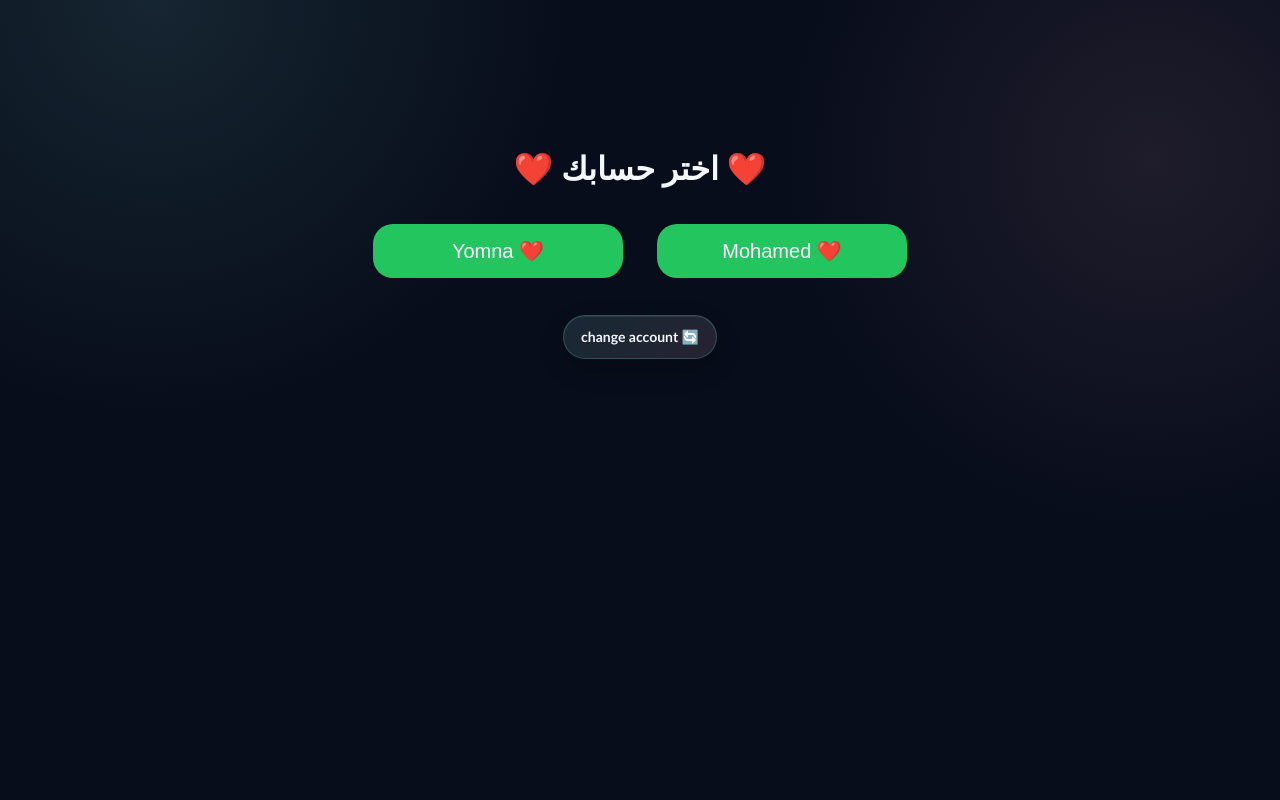
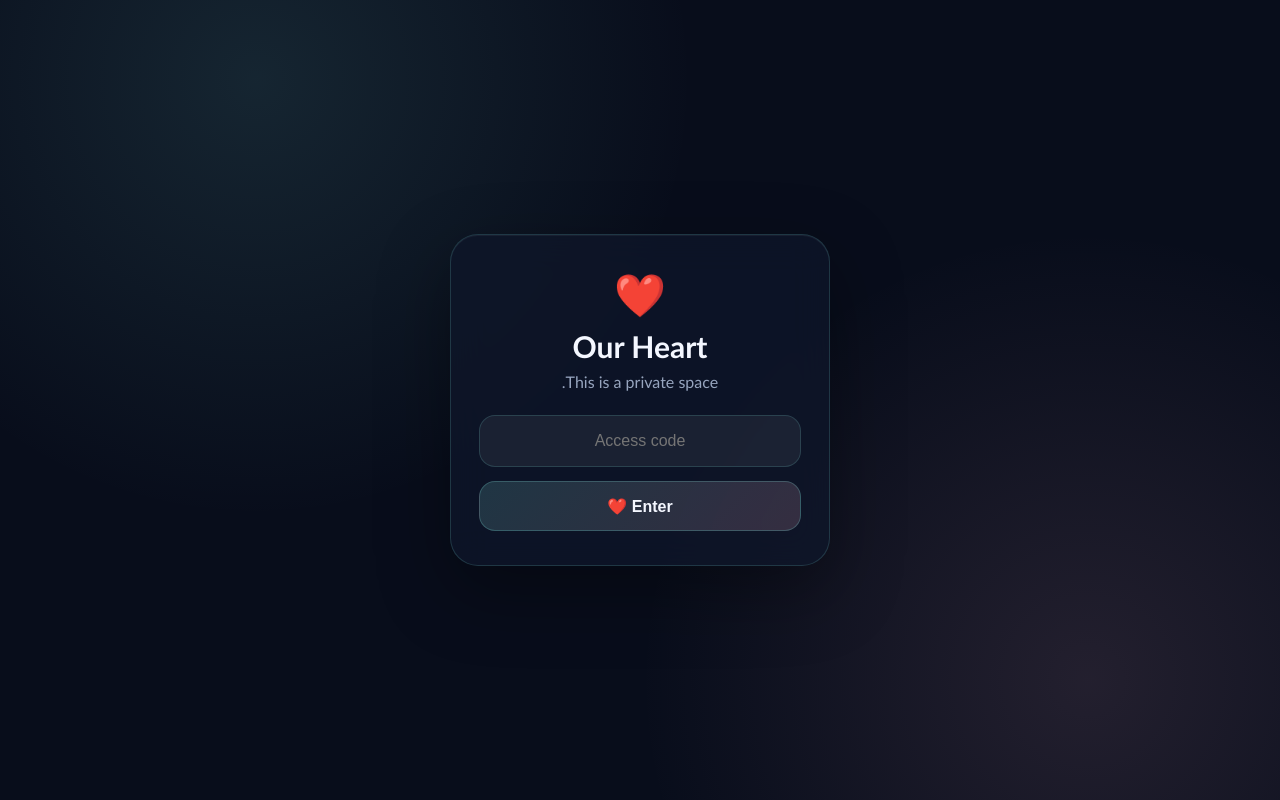
Before and after one commit to Mohamedtarek100/our-heart, a website: page index.html in a window 1280 px wide. Drawn offline with Linux system fonts and the light colour scheme; no server answers.

Commit message:
Add private access gate and refresh assets

```diff
--- /dev/null
+++ b/access.js
@@ -0,0 +1,138 @@
+const ACCESS_CODE_HASH =
+  "4a1c33367c51b50488ef25a30719ee7d5a2781cb7b67ccdcc06d49e6be844e67";
+
+const ACCESS_STORAGE_KEY = "ourHeartAccessGrantedAt";
+const ACCESS_DURATION = 24 * 60 * 60 * 1000;
+
+const mainApp = document.getElementById("mainApp");
+const userSelector = document.getElementById("userSelector");
+
+function hasValidAccess() {
+  const timestamp = Number(localStorage.getItem(ACCESS_STORAGE_KEY));
+
+  if (!timestamp) return false;
+
+  const valid = Date.now() - timestamp < ACCESS_DURATION;
+
+  if (!valid) {
+    localStorage.removeItem(ACCESS_STORAGE_KEY);
+  }
+
+  return valid;
+}
+
+function showAppShell() {
+  document.getElementById("accessGate")?.remove();
+
+  if (userSelector) {
+    userSelector.style.display = "block";
+  }
+
+  if (mainApp) {
+    mainApp.style.display =
+      localStorage.getItem("currentUser") ? "block" : "none";
+  }
+
+  import("./app.js?v=3.2");
+}
+
+async function sha256(text) {
+  const data = new TextEncoder().encode(text);
+  const hashBuffer = await crypto.subtle.digest("SHA-256", data);
+
+  return [...new Uint8Array(hashBuffer)]
+    .map(byte => byte.toString(16).padStart(2, "0"))
+    .join("");
+}
+
+function createAccessGate() {
+  userSelector.style.display = "none";
+  mainApp.style.display = "none";
+
+  const gate = document.createElement("div");
+
+  gate.id = "accessGate";
+
+  gate.innerHTML = `
+    <div class="accessCard">
+      <div class="accessHeart">❤️</div>
+
+      <h1>Our Heart</h1>
+
+      <p class="accessSubtitle">
+        This is a private space.
+      </p>
+
+      <div class="accessInputWrap">
+        <input
+          id="accessCodeInput"
+          type="password"
+          inputmode="text"
+          autocomplete="off"
+          placeholder="Access code"
+          aria-label="Access code"
+        >
+      </div>
+
+      <button id="accessSubmit" type="button">
+        Enter ❤️
+      </button>
+
+      <p id="accessError" class="accessError" hidden>
+        Incorrect access code.
+      </p>
+    </div>
+  `;
+
+  document.body.appendChild(gate);
+
+  const input = document.getElementById("accessCodeInput");
+  const button = document.getElementById("accessSubmit");
+  const error = document.getElementById("accessError");
+
+  async function submitCode() {
+    const code = input.value.trim();
+
+    if (!code) return;
+
+    const hash = await sha256(code);
+
+    if (hash === ACCESS_CODE_HASH) {
+      localStorage.setItem(
+        ACCESS_STORAGE_KEY,
+        String(Date.now())
+      );
+
+      showAppShell();
+      return;
+    }
+
+    error.hidden = false;
+    input.value = "";
+    input.focus();
+
+    gate
+      .querySelector(".accessCard")
+      ?.classList.remove("access-shake");
+
+    requestAnimationFrame(() => {
+      gate
+        .querySelector(".accessCard")
+        ?.classList.add("access-shake");
+    });
+  }
+
+  button.addEventListener("click", submitCode);
+
+  input.addEventListener("keydown", (event) => {
+    if (event.key === "Enter") {
+      submitCode();
+    }
+  });
+}
+
+if (hasValidAccess()) {
+  showAppShell();
+} else {
+  createAccessGate();
+}
--- a/index.html
+++ b/index.html
@@ -278,8 +278,8 @@ id="recordBtn"
 
 <script
 type="module"
-src="app.js?v=3.2"
->
+src="access.js?v=1"
+></script>
 
 </script>
 
--- a/style.css
+++ b/style.css
@@ -474,3 +474,145 @@ body {
 	#sendBtn, #recordBtn { width: 48%; font-size: 14px; }
 	#changeAccountButton { width: min(100%, 250px); justify-content: center; }
 }
+#accessGate {
+  position: fixed;
+  inset: 0;
+  z-index: 99999;
+  display: grid;
+  place-items: center;
+  padding: 24px;
+
+  background:
+    radial-gradient(
+      circle at 20% 10%,
+      rgba(119, 213, 210, .12),
+      transparent 35%
+    ),
+    radial-gradient(
+      circle at 85% 85%,
+      rgba(231, 164, 187, .12),
+      transparent 35%
+    ),
+    var(--bg-deep);
+}
+
+.accessCard {
+  width: min(100%, 380px);
+  padding: 34px 28px;
+  text-align: center;
+
+  border: 1px solid rgba(119, 213, 210, .18);
+  border-radius: 28px;
+
+  background: rgba(15, 23, 42, .78);
+  backdrop-filter: blur(18px);
+
+  box-shadow:
+    0 25px 70px rgba(0, 0, 0, .35),
+    inset 0 1px 0 rgba(255, 255, 255, .05);
+
+  animation: accessCardIn .35s ease;
+}
+
+.accessHeart {
+  font-size: 42px;
+  margin-bottom: 8px;
+}
+
+.accessCard h1 {
+  margin: 0;
+  font-size: 30px;
+}
+
+.accessSubtitle {
+  margin: 8px 0 24px;
+  color: var(--muted);
+}
+
+.accessInputWrap input {
+  width: 100%;
+  height: 52px;
+  padding: 0 16px;
+
+  border: 1px solid rgba(119, 213, 210, .18);
+  border-radius: 16px;
+
+  background: rgba(255, 255, 255, .06);
+  color: var(--text);
+
+  outline: none;
+  text-align: center;
+  font-size: 16px;
+}
+
+.accessInputWrap input:focus {
+  border-color: rgba(119, 213, 210, .55);
+  box-shadow: 0 0 0 3px rgba(119, 213, 210, .08);
+}
+
+#accessSubmit {
+  width: 100%;
+  height: 50px;
+  margin-top: 14px;
+
+  border: 1px solid rgba(119, 213, 210, .25);
+  border-radius: 16px;
+
+  background:
+    linear-gradient(
+      135deg,
+      rgba(119, 213, 210, .18),
+      rgba(231, 164, 187, .18)
+    );
+
+  color: var(--text);
+  font-weight: 700;
+
+  cursor: pointer;
+
+  transition:
+    transform .18s ease,
+    background .18s ease,
+    box-shadow .18s ease;
+}
+
+#accessSubmit:hover {
+  transform: translateY(-1px);
+  box-shadow: 0 12px 30px rgba(0, 0, 0, .22);
+}
+
+.accessError {
+  margin: 14px 0 0;
+  color: #ffb4c5;
+  font-size: 14px;
+}
+
+.access-shake {
+  animation: accessShake .3s ease;
+}
+
+@keyframes accessCardIn {
+  from {
+    opacity: 0;
+    transform: translateY(12px) scale(.97);
+  }
+
+  to {
+    opacity: 1;
+    transform: translateY(0) scale(1);
+  }
+}
+
+@keyframes accessShake {
+  0%, 100% { transform: translateX(0); }
+  25% { transform: translateX(-7px); }
+  50% { transform: translateX(7px); }
+  75% { transform: translateX(-4px); }
+}
+
+@media (max-width: 480px) {
+  .accessCard {
+    padding: 30px 20px;
+    border-radius: 24px;
+  }
+}
```
